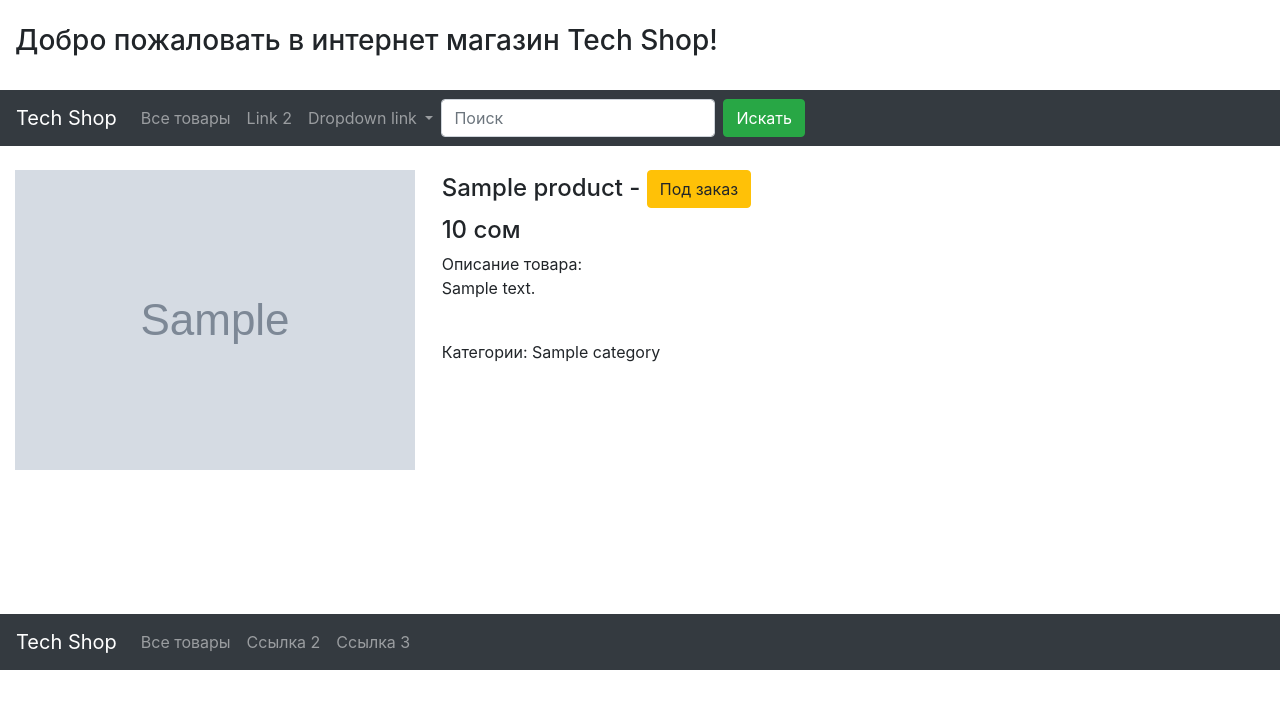
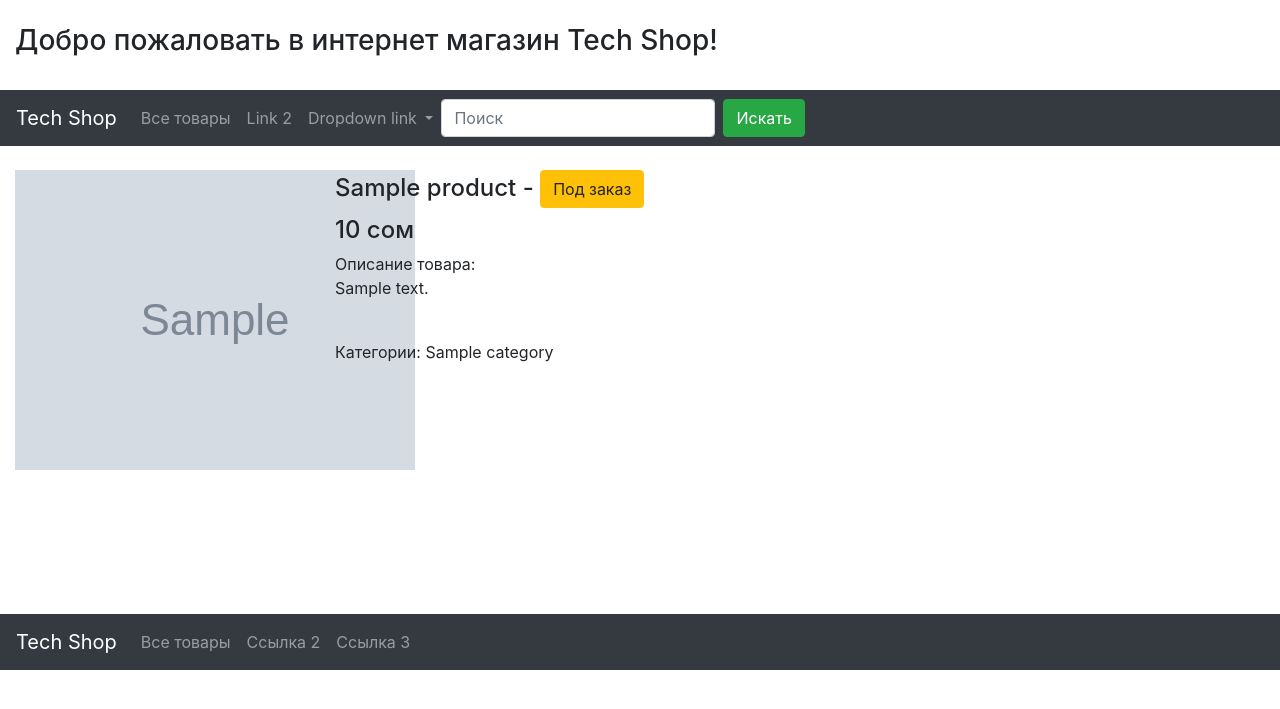
Before and after one commit to Ataiskih/techshop, a Django app: template product/templates/product/product.html in a window 1280 px wide. Shown: the top 709 px of the page. Run offline with Django 3.2, Linux system fonts and the light colour scheme; the template is opened without the code that fills it: most values are stand-ins (such as "Sample title", 1, 10 or a date in 2020); grey boxes marked "Sample" are stand-in pictures; some libraries are stand-ins or nearby versions.

Commit message:
change columns for lage srceens 3 col, 9 col

```diff
--- a/product/templates/product/product.html
+++ b/product/templates/product/product.html
@@ -2,12 +2,12 @@
 {% block content %}
 <br>
 <div class="row">
-    <div class="col-lg-4 col-md-6 col-sm-12">
+    <div class="col-lg-3 col-md-6 col-sm-12">
         {% if product.image %}
             <img src="{{ product.image.url }}">
         {% endif %}
     </div>
-    <div class="col-lg-8 col-md-6 col-sm-12">
+    <div class="col-lg-9 col-md-6 col-sm-12">
         <h4>{{ product.name }} -
             {% if product.availability_in_store %}
                 <button class="btn btn-success">Есть в наличии</button>
--- a/product/views.py
+++ b/product/views.py
@@ -10,9 +10,10 @@ def products(request):
         request, "product/products.html",
         {"products": products})
 
+
 def product(request, id):
     product = Product.objects.get(id=id)
     return render(
         request, "product/product.html",
-        {"product":product}
+        {"product": product}
     )
```
Also changed, not shown: product/models.py (line endings or trailing spaces).
